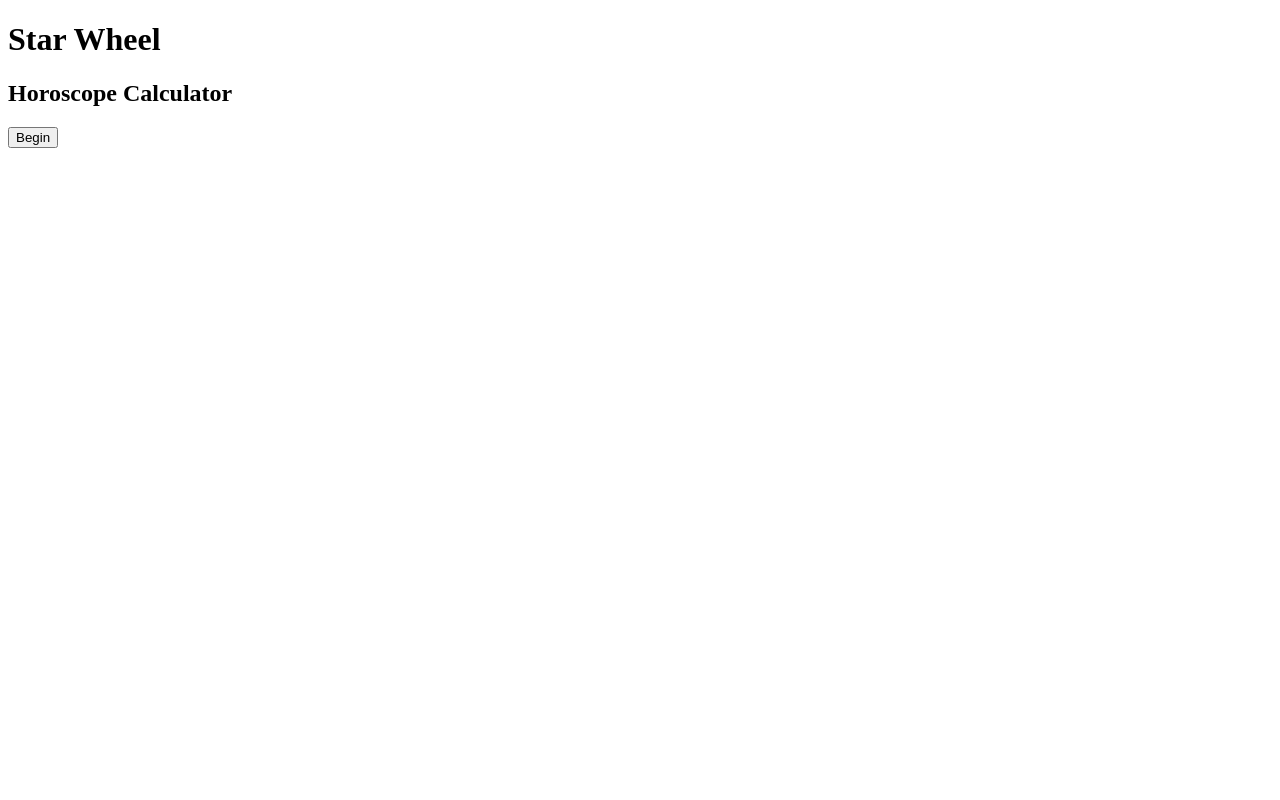
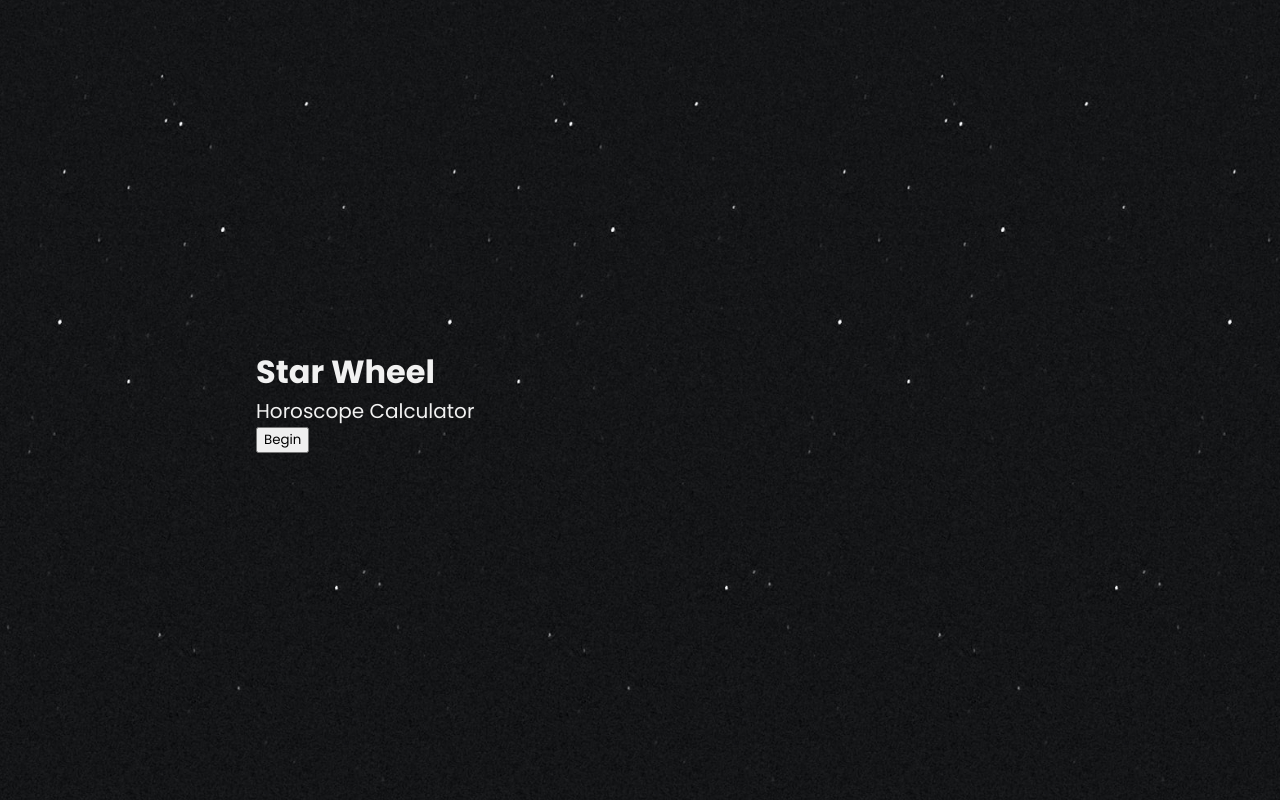
Before and after one commit to seohyun9672/comp3130_assignment01, a Next.js app in the folder client/: page / in a window 1280 px wide. Built offline with nearby package versions, Linux system fonts and the light colour scheme.

Commit message:
import global css

```diff
--- a/client/pages/_app.js
+++ b/client/pages/_app.js
@@ -1,3 +1,5 @@
+import '../styles/globals.css'
+
 export default function MyApp({ Component, pageProps }) {
   return <Component {...pageProps} />;
 }
--- a/client/styles/globals.css
+++ b/client/styles/globals.css
@@ -1,26 +1,151 @@
-html,
-body {
-  padding: 0;
-  margin: 0;
-  font-family: -apple-system, BlinkMacSystemFont, Segoe UI, Roboto, Oxygen,
-    Ubuntu, Cantarell, Fira Sans, Droid Sans, Helvetica Neue, sans-serif;
+@import url("https://fonts.googleapis.com/css2?family=Poppins:wght@400;500;600;700&display=swap");
+/* @import url('../node_modules/font-awesome/css/font-awesome.min.css'); */
+
+* {
+  font-family: "Poppins", sans-serif;
 }
 
-a {
-  color: inherit;
-  text-decoration: none;
+body {
+  background-image: url("/background.png");
+  object-fit: fill;
+  margin: 0 auto;
+  display: flex;
+  flex-direction: column;
+  height: 100vh;
+  width: 60vw;
+  justify-content: center;
 }
 
-* {
-  box-sizing: border-box;
+h1 {
+  font-size: 32px;
+  color: #f1f1f1;
+  margin: 0;
 }
 
-@media (prefers-color-scheme: dark) {
-  html {
-    color-scheme: dark;
-  }
-  body {
-    color: white;
-    background: black;
-  }
+h2 {
+  font-size: 20px;
+  color: #f1f1f1;
+  margin: 0;
+  font-weight: normal;
 }
+
+.textcont {
+  display: flex;
+  flex-direction: column;
+}
+
+.inputcont {
+  display: flex;
+  flex-direction: column;
+  width: 100%;
+  justify-content: center;
+  align-items: center;
+  height: 100%;
+}
+
+.container {
+  display: flex;
+  flex-direction: column;
+  height: 80vh;
+  margin: 0 auto;
+  width: 100%;
+}
+
+.center {
+  justify-content: center;
+  align-items: center;
+}
+
+.start {
+  align-items: flex-start;
+  justify-content: flex-start;
+}
+
+.gap {
+  gap: 3em;
+}
+
+.space {
+  align-items: center;
+  justify-content: space-between;
+}
+
+button.begin, button.home {
+  background-color: #f1f1f1;
+  border: none;
+  color: #1e1e1e;
+  font-weight: 600;
+  border-radius: 25px;
+  font-size: 22px;
+  display: flex;
+  justify-content: center;
+  align-items: center;
+  width: 172px;
+  height: 48px;
+  filter: drop-shadow(0px 4px 4px rgba(0, 0, 0, 0.25));
+}
+
+.btncont {
+  display: flex;
+  width: 100%;
+}
+
+input {
+  font-family: "Poppins", sans-serif;
+  display: flex;
+  width: 100%;
+  max-width: 100%;
+  height: 48px;
+  background: rgba(255, 255, 255, 0.2);
+  border: 1px solid #ffffff;
+  border-radius: 25px;
+  color: #f1f1f1;
+  padding: 0.5em;
+  font-size: 20px;
+  appearance: none;
+  cursor: pointer;
+}
+
+input[type="date"]::-webkit-calendar-picker-indicator {
+  border-radius: 3px;
+  color: #f1f1f1;
+}
+
+.hidden {
+  display: none;
+}
+
+.btnhidden {
+  display: none;
+}
+
+button.continue,
+button.back {
+  color: #f1f1f1;
+  background-color: transparent;
+  border: none;
+  font-size: 22px;
+}
+
+p {
+  color: #f1f1f1;
+}
+
+.zodiac-date {
+  display: flex;
+  width: 162px;
+  height: 36px;
+  background: #f1f1f1;
+  border-radius: 10px;
+  justify-content: center;
+  align-items: center;
+  padding: 0.2em;
+}
+
+/* input:invalid + span::after {
+  content: "âœ–";
+}
+
+input:valid + span::after {
+  content: "âœ“";
+} */
```
